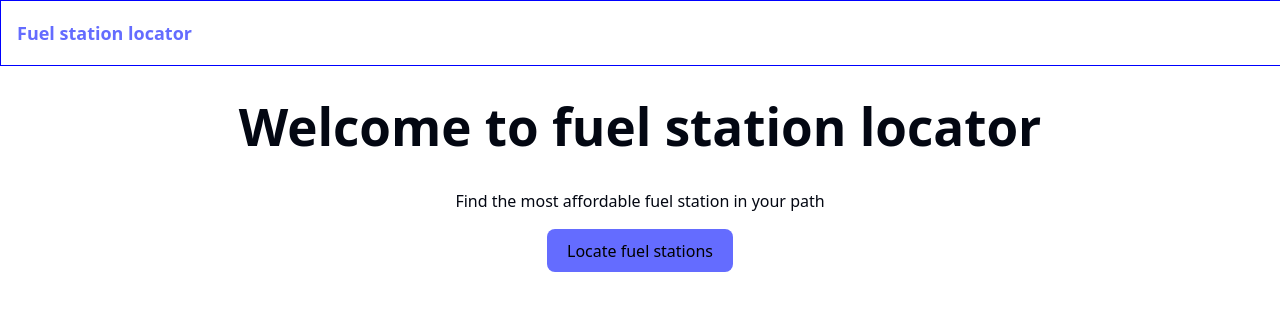
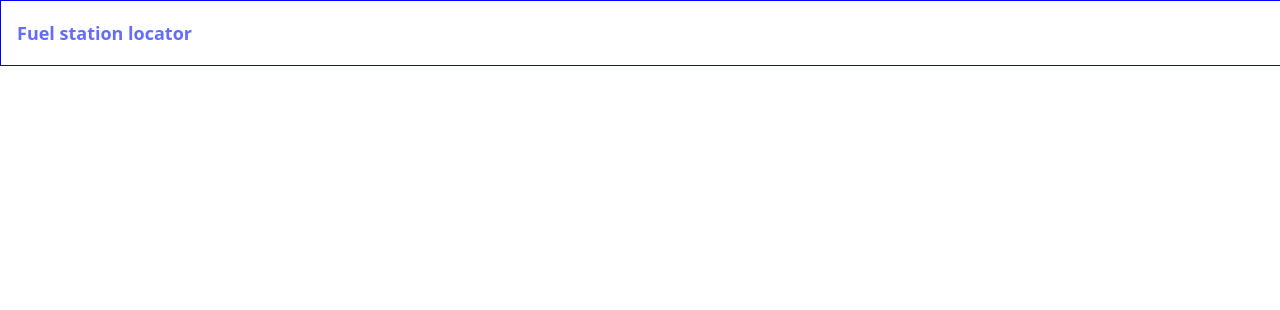
Before and after one commit to ImadEddine99/frontend, a React (Vite) app: page / in a window 1280 px wide. Shown: the top 310 px of the page. Built offline with nearby package versions, Linux system fonts and the light colour scheme; some icons are missing.

Commit message:
fixing routes

```diff
--- a/src/App.jsx
+++ b/src/App.jsx
@@ -19,9 +19,10 @@ function App() {
     left: 0,
     right: 0,bottom:0,paddingTop:'4rem'}}> {/* Add padding-top to account for fixed navbar */}
         <Routes>
-          <Route path="/" element={<Home />} />
-          <Route path="/fuel-route" element={<FuelRoute />} />
-        </Routes>
+  <Route path="/routefuel_front/" element={<Home />}>
+    <Route path="fuel-route" element={<FuelRoute />} />
+  </Route>
+</Routes>
       </div>
     </Router>
   );
```
